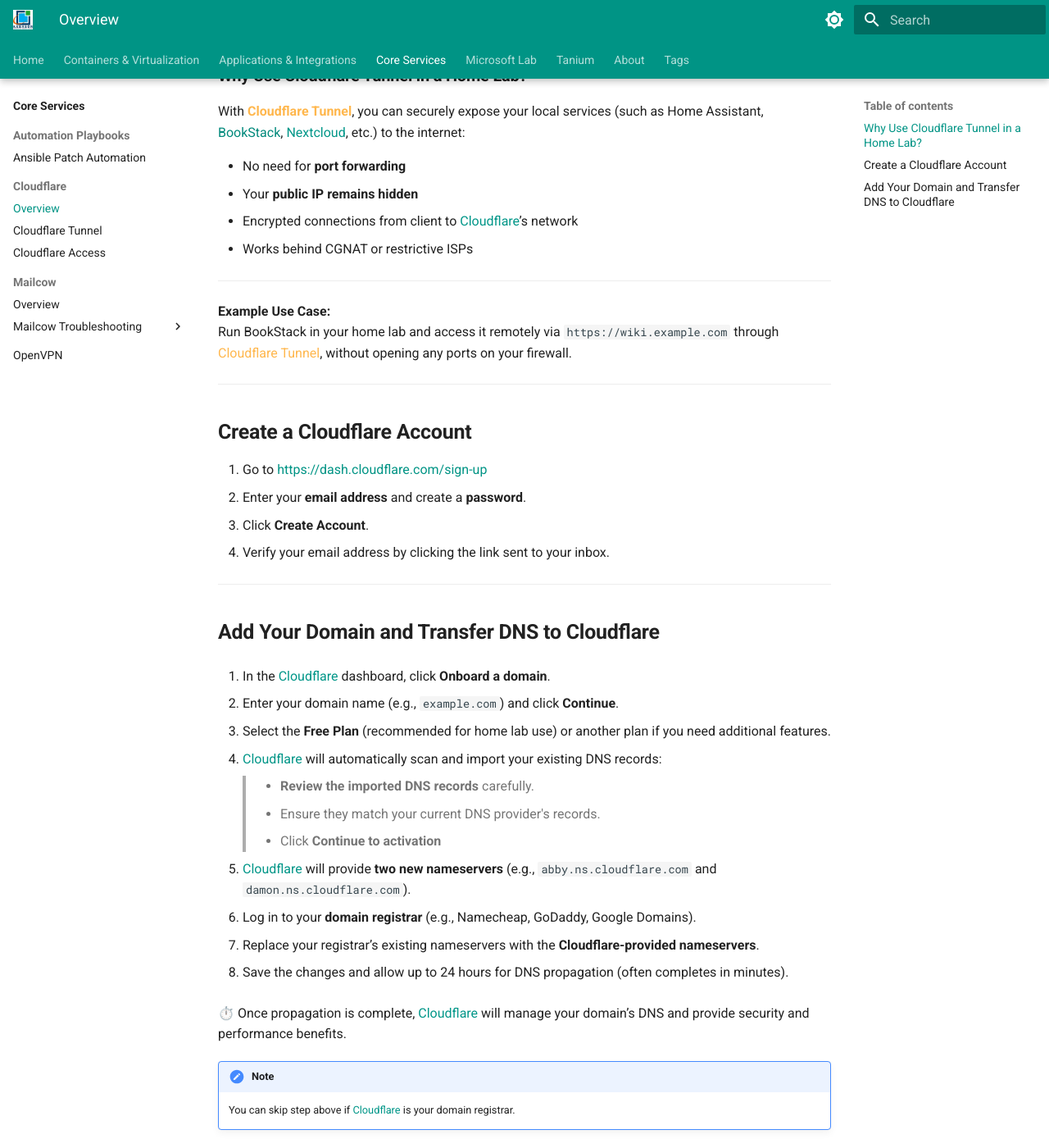
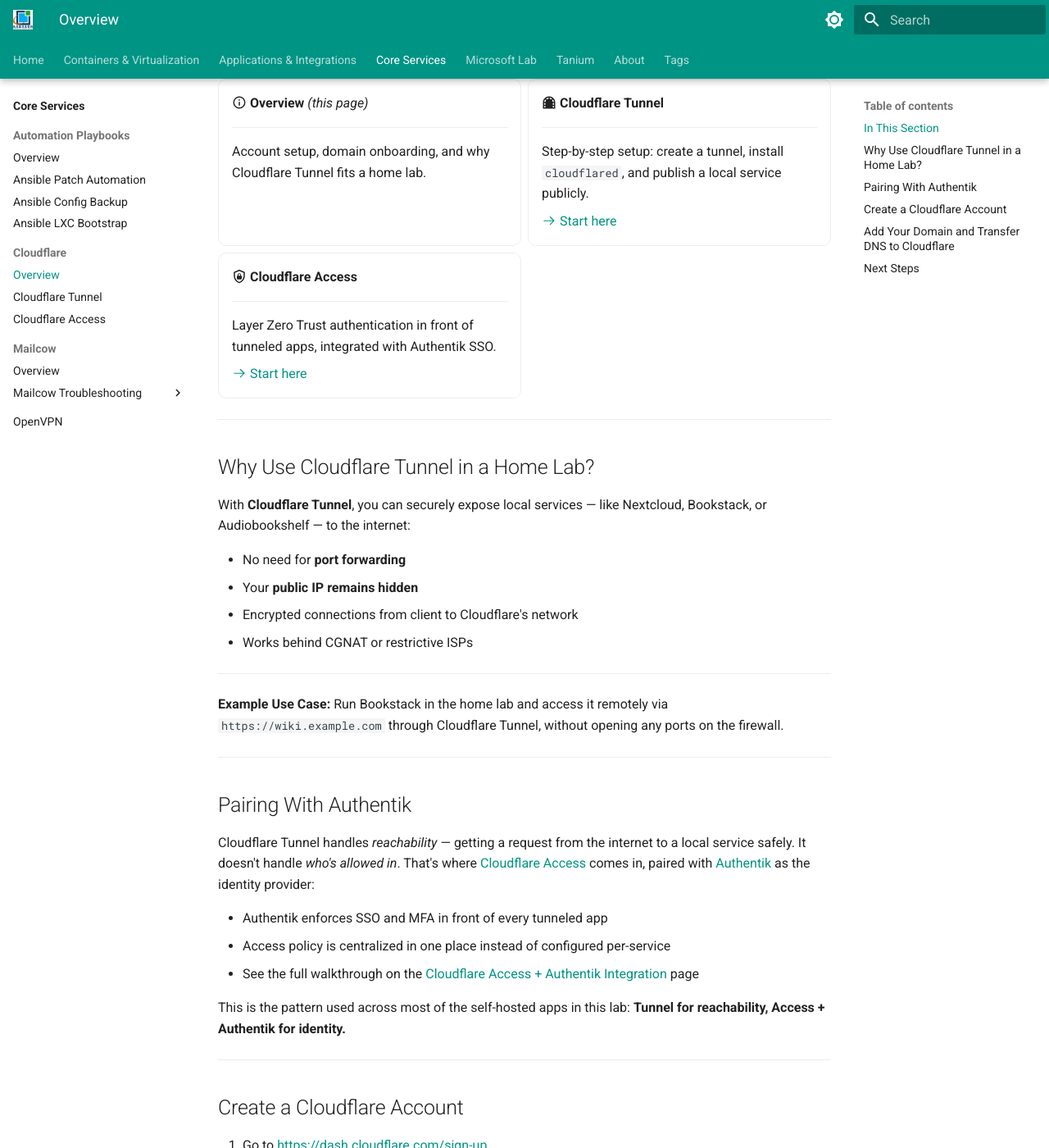
Before and after one commit to doyenkbs/MKDocs, an MkDocs documentation site: the page built from docs/home-lab/services/cloudflare.md, in a window 1280 px wide and 1400 px high, scrolled down 601 px. Shown: the whole window at 82% size. Built offline with MkDocs 1.6.1 and Material for MkDocs 9.7.7, drawn with Linux system fonts in a browser that asks for light colours; some of the changed text lies outside the part shown.

Commit message:
Cloudflare

```diff
--- a/docs/home-lab/services/cloudflare.md
+++ b/docs/home-lab/services/cloudflare.md
@@ -1,68 +1,117 @@
----
-tags:
-  - Cloudflare
----
+# Cloudflare Overview
 
-# **<span style="color:#009688;">Cloudflare Overview</span>**
+**Cloudflare** is a global network that provides security, performance, and reliability services to websites, APIs, and internet applications.
 
-**<span style="color:#009688;">Cloudflare</span>** is a global network that provides security, performance, and reliability services to websites, APIs, and internet applications.
+In the context of a **home lab**, Cloudflare offers a variety of free tools used throughout this lab:
 
-In the context of a **home lab**, <span style="color:#009688;">Cloudflare</span> offers a variety of free tools, including:
-
-- **<span style="color:#43A047;">DNS Management** – Host and manage your domain’s DNS records with fast propagation and built-in security.
-- **<span style="color:#43A047;">DDoS Protection** – Protects your services from denial-of-service attacks.
-- **<span style="color:#43A047;">Cloudflare Tunnels** (formerly *Argo Tunnel*) – Securely connect your local services to the internet without exposing your public IP.
-- **<span style="color:#43A047;">Zero Trust Access** – Control and secure access to applications using identity-based authentication and policy enforcement.
+- **DNS Management** – Host and manage your domain's DNS records with fast propagation and built-in security.
+- **DDoS Protection** – Protects your services from denial-of-service attacks.
+- **Cloudflare Tunnels** (formerly *Argo Tunnel*) – Securely connect your local services to the internet without exposing your public IP.
+- **Zero Trust Access** – Control and secure access to applications using identity-based authentication and policy enforcement.
 
 ---
 
-### **Why Use Cloudflare Tunnel in a Home Lab?**
+## In This Section
 
-With **<span style="color:#FFB74D;">Cloudflare Tunnel**, you can securely expose your local services (such as Home Assistant, <span style="color:#00897B;">BookStack</span>, <span style="color:#009688;">Nextcloud</span>, etc.) to the internet:
+<div class="grid cards" markdown>
+
+-   :material-information-outline: **Overview** *(this page)*
+
+    ---
+
+    Account setup, domain onboarding, and why Cloudflare Tunnel fits a home lab.
+
+-   :material-tunnel: **Cloudflare Tunnel**
+
+    ---
+
+    Step-by-step setup: create a tunnel, install `cloudflared`, and publish a local service publicly.
+
+    [:octicons-arrow-right-24: Start here](cloudflaretunnel.md)
+
+-   :material-shield-lock-outline: **Cloudflare Access**
+
+    ---
+
+    Layer Zero Trust authentication in front of tunneled apps, integrated with Authentik SSO.
+
+    [:octicons-arrow-right-24: Start here](cloudflareaccess.md)
+
+</div>
+
+---
+
+## Why Use Cloudflare Tunnel in a Home Lab?
+
+With **Cloudflare Tunnel**, you can securely expose local services — like Nextcloud, Bookstack, or Audiobookshelf — to the internet:
 
 - No need for **port forwarding**
 - Your **public IP remains hidden**
-- Encrypted connections from client to <span style="color:#009688;">Cloudflare</span>’s network
+- Encrypted connections from client to Cloudflare's network
 - Works behind CGNAT or restrictive ISPs
 
 ---
 
 **Example Use Case:**
-Run BookStack in your home lab and access it remotely via `https://wiki.example.com` through <span style="color:#FFB74D;">Cloudflare Tunnel</span>, without opening any ports on your firewall.
+Run Bookstack in the home lab and access it remotely via `https://wiki.example.com` through Cloudflare Tunnel, without opening any ports on the firewall.
 
 ---
 
-## **Create a Cloudflare Account**
+## Pairing With Authentik
 
-1. Go to [https://dash.cloudflare.com/sign-up](https://dash.cloudflare.com/sign-up)
+Cloudflare Tunnel handles *reachability* — getting a request from the internet to a local service safely. It doesn't handle *who's allowed in*. That's where [Cloudflare Access](cloudflareaccess.md) comes in, paired with [Authentik](../application/authentik.md) as the identity provider:
+
+- Authentik enforces SSO and MFA in front of every tunneled app
+- Access policy is centralized in one place instead of configured per-service
+- See the full walkthrough on the [Cloudflare Access + Authentik Integration](../application/cloudflareaccess.md) page
+
+This is the pattern used across most of the self-hosted apps in this lab: **Tunnel for reachability, Access + Authentik for identity.**
+
+---
+
+## Create a Cloudflare Account
+
+1. Go to <https://dash.cloudflare.com/sign-up>
 2. Enter your **email address** and create a **password**.
 3. Click **Create Account**.
 4. Verify your email address by clicking the link sent to your inbox.
 
 ---
 
-## **Add Your Domain and Transfer DNS to Cloudflare**
+## Add Your Domain and Transfer DNS to Cloudflare
 
-1. In the <span style="color:#009688;">Cloudflare</span> dashboard, click **Onboard a domain**.
+1. In the Cloudflare dashboard, click **Onboard a domain**.
 
 2. Enter your domain name (e.g., `example.com`) and click **Continue**.
 
 3. Select the **Free Plan** (recommended for home lab use) or another plan if you need additional features.
 
-4. <span style="color:#009688;">Cloudflare</span> will automatically scan and import your existing DNS records:
-> * **Review the imported DNS records** carefully.
-> * Ensure they match your current DNS provider's records.
-> * Click **Continue to activation**
+4. Cloudflare will automatically scan and import your existing DNS records:
+   - **Review the imported DNS records** carefully.
+   - Ensure they match your current DNS provider's records.
+   - Click **Continue to activation**
 
-5. <span style="color:#009688;">Cloudflare</span> will provide **two new nameservers** (e.g., `abby.ns.cloudflare.com` and `damon.ns.cloudflare.com`).
+5. Cloudflare will provide **two new nameservers** (e.g., `abby.ns.cloudflare.com` and `damon.ns.cloudflare.com`).
 
 6. Log in to your **domain registrar** (e.g., Namecheap, GoDaddy, Google Domains).
 
-7. Replace your registrar’s existing nameservers with the **Cloudflare-provided nameservers**.
+7. Replace your registrar's existing nameservers with the **Cloudflare-provided nameservers**.
 
 8. Save the changes and allow up to 24 hours for DNS propagation (often completes in minutes).
 
-⏱️ Once propagation is complete, <span style="color:#009688;">Cloudflare</span> will manage your domain’s DNS and provide security and performance benefits.
+⏱️ Once propagation is complete, Cloudflare will manage your domain's DNS and provide security and performance benefits.
 
 !!! note
-    You can skip step above if <span style="color:#009688;">Cloudflare</span> is your domain registrar.
+    You can skip the step above if Cloudflare is your domain registrar.
+
+---
+
+## Next Steps
+
+Once your domain is on Cloudflare:
+
+1. Set up [Cloudflare Tunnel](cloudflaretunnel.md) to publish your first local service.
+2. Layer [Cloudflare Access + Authentik](cloudflareaccess.md) on top for identity-based access control.
+
+!!! tip "Running a local DNS resolver too?"
+    If you're also running a local DNS server (e.g. Technitium) for internal name resolution, be careful about creating zones that shadow your public Cloudflare-managed records — an authoritative local zone with an incomplete record set (e.g. missing an MX record) can silently break external services like outbound mail even though DNS otherwise "looks fine" locally.
--- a/mkdocs.yml
+++ b/mkdocs.yml
@@ -149,7 +149,10 @@
   - Core Services:
         - index.md: home-lab/services/index.md
         - Automation Playbooks:
+            - Overview: home-lab/services/ansible-lifecycle-overview.md
             - Ansible Patch Automation: home-lab/services/ansible-patch.md
+            - Ansible Config Backup: home-lab/services/ansible-config-backup.md
+            - Ansible LXC Bootstrap: home-lab/services/ansible-lxc-bootstrap.md
         - Cloudflare:
                 - Overview: home-lab/services/cloudflare.md
                 - Cloudflare Tunnel: home-lab/services/cloudflaretunnel.md
```
Also changed, not shown: docs/home-lab/services/ansible-config-backup.md (added, +221 -0 lines), docs/home-lab/services/ansible-lifecycle-overview.md (added, +113 -0 lines), docs/home-lab/services/ansible-lxc-bootstrap.md (added, +226 -0 lines), docs/home-lab/services/index.md (+2 -2 lines).
